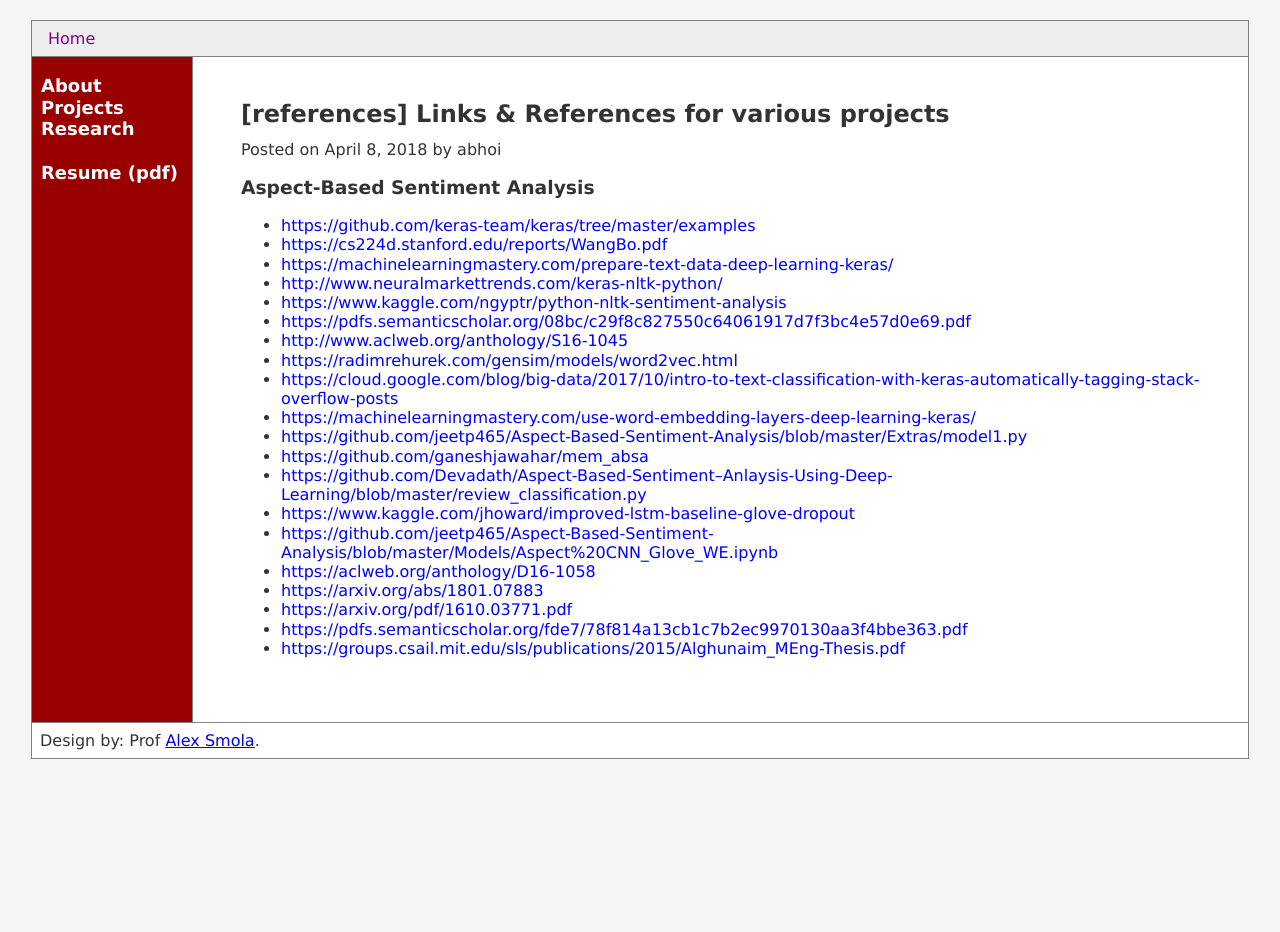
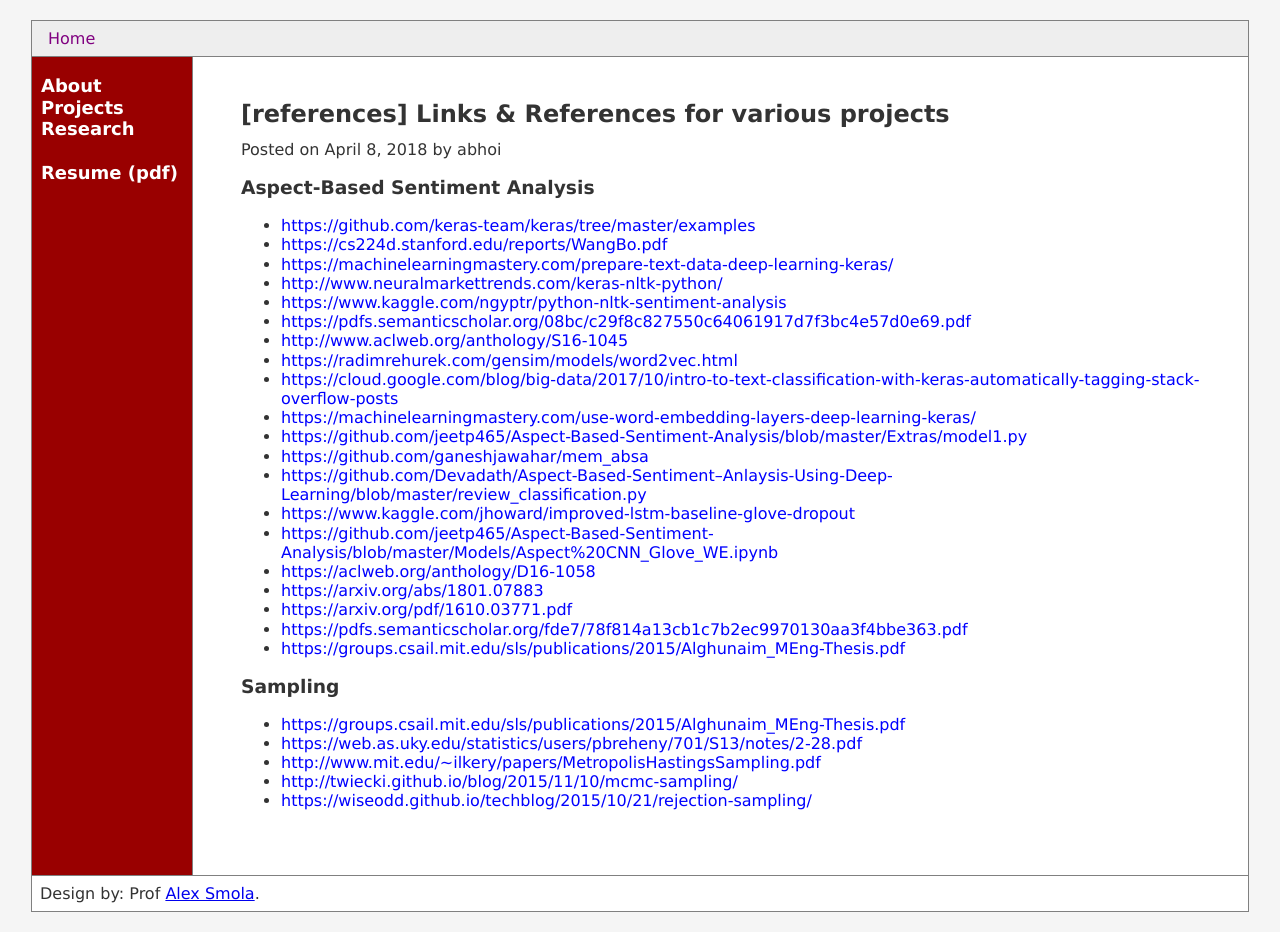
Before and after one commit to adibrahman007/abhoi.github.io, a Jekyll site: the page built from _posts/2018-04-08-Links.md, in a window 1280 px wide. Built offline with Jekyll 4.4.1, drawn with Linux system fonts in a browser that asks for light colours; a script that is not in the unit is left out; before the commit the page ends 900 px from its top, so only the background shows below that.

Commit message:
Update 2018-04-08-Links.md

```diff
--- a/_posts/2018-04-08-Links.md
+++ b/_posts/2018-04-08-Links.md
@@ -29,3 +29,11 @@ author: abhoi
 - [https://arxiv.org/pdf/1610.03771.pdf](https://arxiv.org/pdf/1610.03771.pdf)
 - [https://pdfs.semanticscholar.org/fde7/78f814a13cb1c7b2ec9970130aa3f4bbe363.pdf](https://pdfs.semanticscholar.org/fde7/78f814a13cb1c7b2ec9970130aa3f4bbe363.pdf)
 - [https://groups.csail.mit.edu/sls/publications/2015/Alghunaim_MEng-Thesis.pdf](https://groups.csail.mit.edu/sls/publications/2015/Alghunaim_MEng-Thesis.pdf)
+
+### Sampling
+
+- [https://groups.csail.mit.edu/sls/publications/2015/Alghunaim_MEng-Thesis.pdf](https://groups.csail.mit.edu/sls/publications/2015/Alghunaim_MEng-Thesis.pdf)
+- [https://web.as.uky.edu/statistics/users/pbreheny/701/S13/notes/2-28.pdf](https://web.as.uky.edu/statistics/users/pbreheny/701/S13/notes/2-28.pdf)
+- [http://www.mit.edu/~ilkery/papers/MetropolisHastingsSampling.pdf](http://www.mit.edu/~ilkery/papers/MetropolisHastingsSampling.pdf)
+- [http://twiecki.github.io/blog/2015/11/10/mcmc-sampling/](http://twiecki.github.io/blog/2015/11/10/mcmc-sampling/)
+- [https://wiseodd.github.io/techblog/2015/10/21/rejection-sampling/](https://wiseodd.github.io/techblog/2015/10/21/rejection-sampling/)
```
